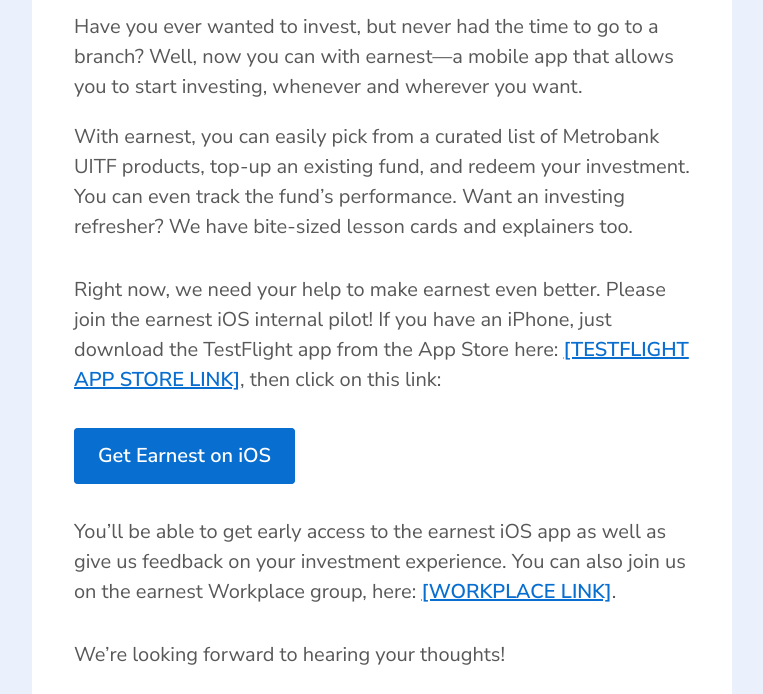
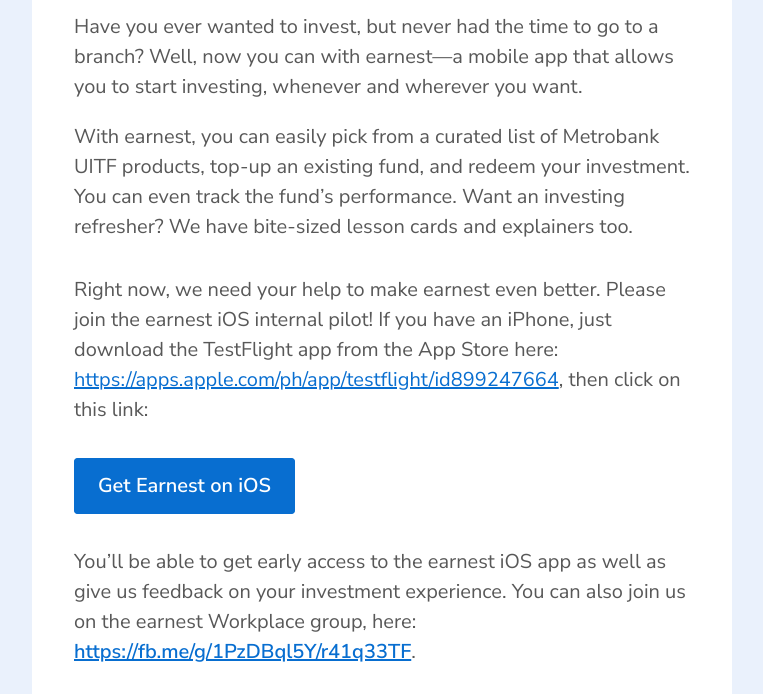
Before and after one commit to p-11/earnest-edm-ii, a plain HTML site: page 07242020-edm.html in a window 1280 px wide. Shown: the part 249-943 px from the top of the page, without its empty margins (258-1021 px from the left). Drawn offline with Linux system fonts and the light colour scheme.

Commit message:
Update 07242020-edm.html

```diff
--- a/07242020-edm.html
+++ b/07242020-edm.html
@@ -77,7 +77,7 @@ html { -webkit-text-size-adjust: none; -ms-text-size-adjust: none;}
                            </font>
                            <div style="height: 33px; line-height: 33px; font-size: 31px;">&nbsp;</div>
                            <font face="'Nunito Sans', sans-serif" color="#585858" style="font-size: 24px; line-height: 32px;">
-                              <span style="font-family: 'Nunito Sans', Arial, Tahoma, Geneva, sans-serif; color: #585858; font-size: 20px; line-height: 30px;">Right now, we need your help to make earnest even better. Please join the earnest iOS internal pilot! If you have an iPhone, just download the TestFlight app from the App Store here: <a href="#" style="color:#086ed0;" target="_blank"><strong>[TESTFLIGHT APP STORE LINK]</strong></a>, then click on this link:</span>
+                              <span style="font-family: 'Nunito Sans', Arial, Tahoma, Geneva, sans-serif; color: #585858; font-size: 20px; line-height: 30px;">Right now, we need your help to make earnest even better. Please join the earnest iOS internal pilot! If you have an iPhone, just download the TestFlight app from the App Store here: <a href="https://apps.apple.com/ph/app/testflight/id899247664" style="color:#086ed0;" target="_blank">https://apps.apple.com/ph/app/testflight/id899247664</a>, then click on this link:</span>
                            </font>
                            <div style="height: 33px; line-height: 33px; font-size: 31px;">&nbsp;</div>
                            <table class="mob_btn" cellpadding="0" cellspacing="0" border="0" style="background: #086ed0; border-radius: 4px;">
@@ -104,7 +104,7 @@ html { -webkit-text-size-adjust: none; -ms-text-size-adjust: none;}
                               </tr>
                            </table>-->
                            <font face="'Nunito Sans', sans-serif" color="#585858" style="font-size: 24px; line-height: 32px;">
-                              <span style="font-family: 'Nunito Sans', Arial, Tahoma, Geneva, sans-serif; color: #585858; font-size: 20px; line-height: 30px;">You’ll be able to get early access to the earnest iOS app as well as give us feedback on your investment experience. You can also join us on the earnest Workplace group, here: <a href="#" style="color:#086ed0;" target="_blank"><strong>[WORKPLACE LINK]</strong></a>.</span>
+                              <span style="font-family: 'Nunito Sans', Arial, Tahoma, Geneva, sans-serif; color: #585858; font-size: 20px; line-height: 30px;">You’ll be able to get early access to the earnest iOS app as well as give us feedback on your investment experience. You can also join us on the earnest Workplace group, here: <a href="https://fb.me/g/1PzDBql5Y/r41q33TF" style="color:#086ed0;" target="_blank"><strong>https://fb.me/g/1PzDBql5Y/r41q33TF</strong></a>.</span>
                            </font>
                            <div style="height: 33px; line-height: 33px; font-size: 31px;">&nbsp;</div>
                            <font face="'Nunito Sans', sans-serif" color="#585858" style="font-size: 24px; line-height: 32px;">
```
